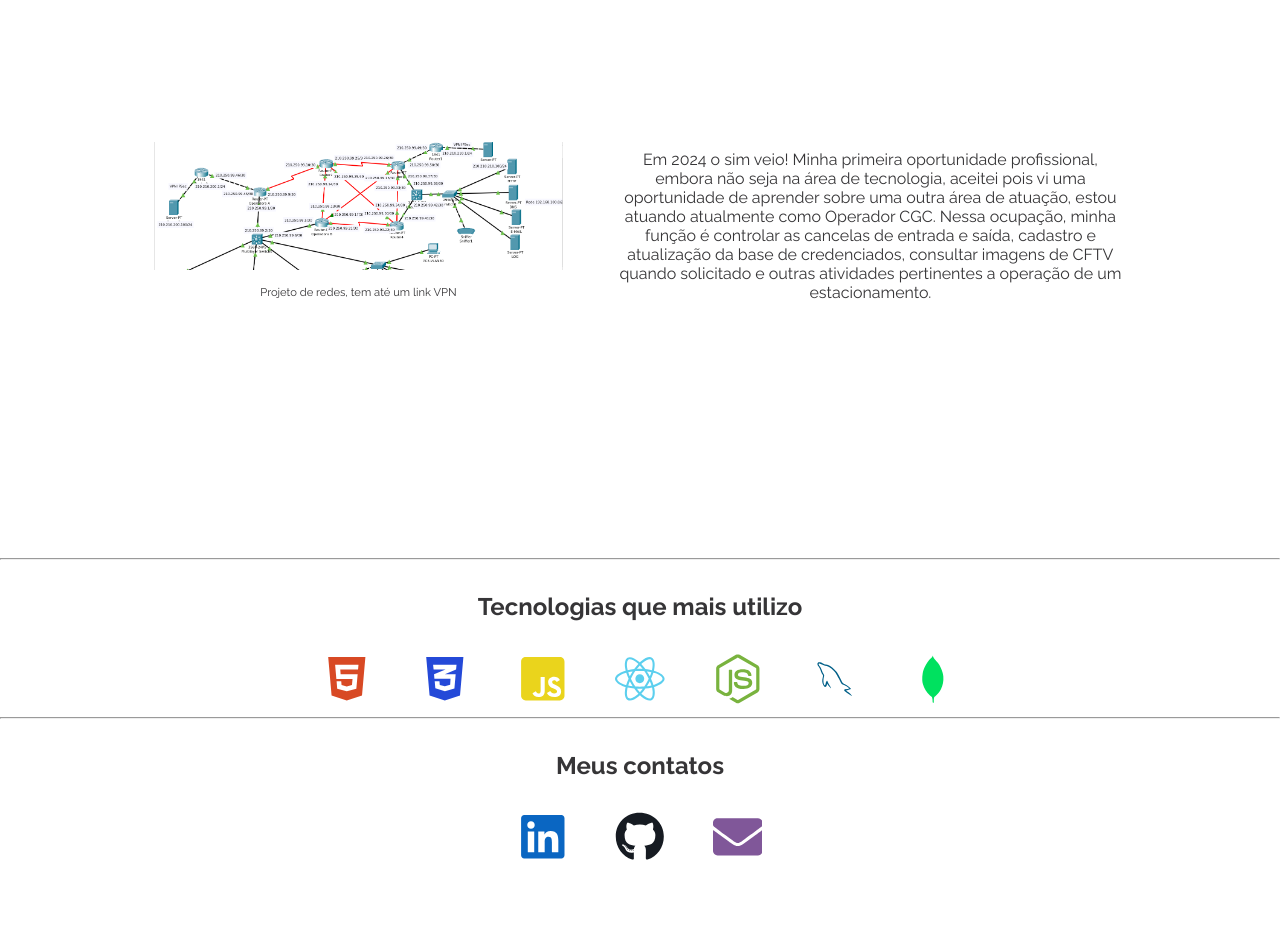
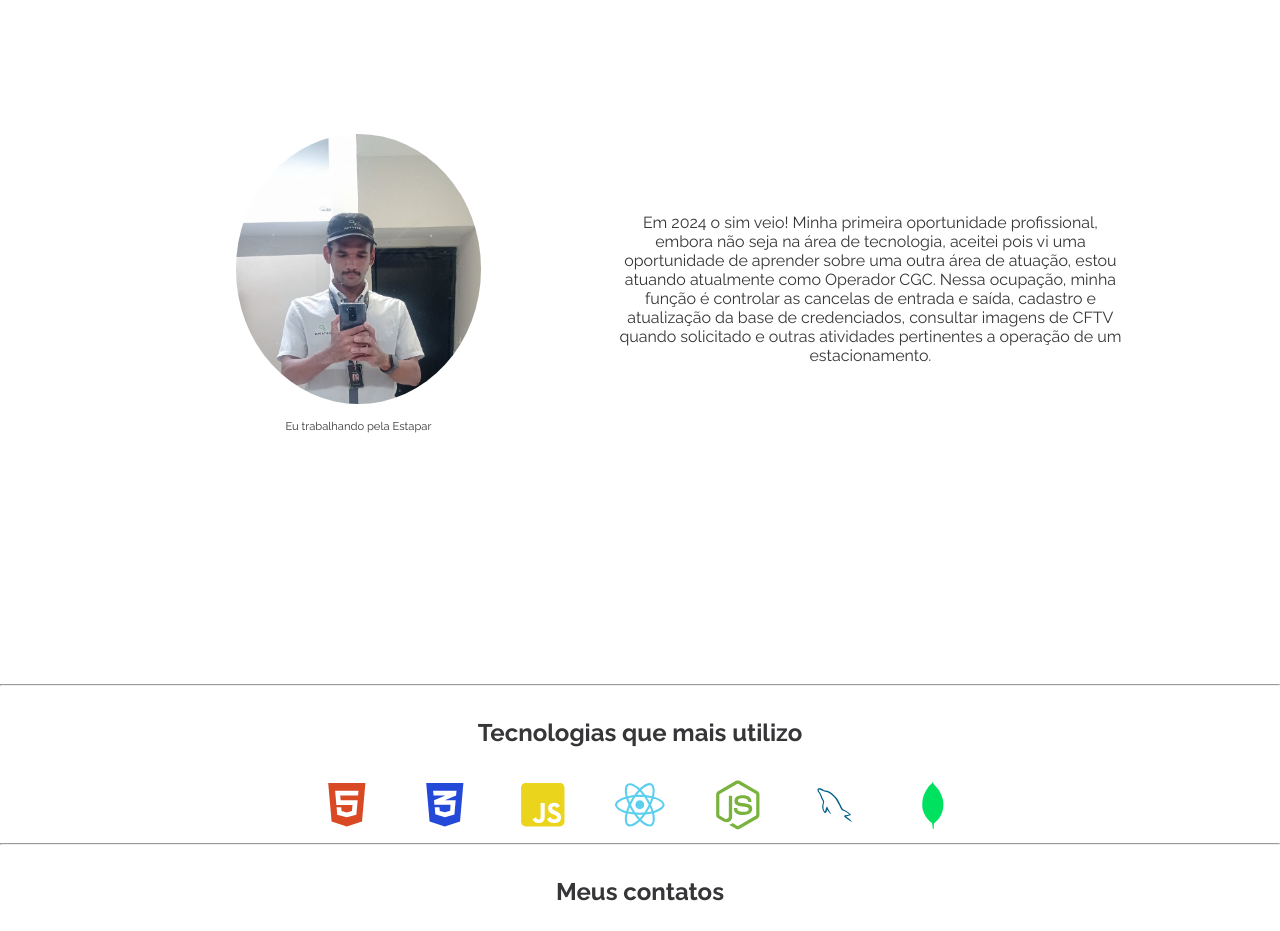
Before and after one commit to rafaelsisoares/portfolio, a React (Create React App) app: page /about in a window 1280 px wide. Shown: the part 2340-3271 px from the top of the page. Built offline with nearby package versions, Linux system fonts and the light colour scheme.

Commit message:
chore: atualizacao da foto

```diff
--- a/src/Pages/About.jsx
+++ b/src/Pages/About.jsx
@@ -104,8 +104,8 @@ export default function About() {
           className="history"
         >
           <div className="image">
-            <img src="images/projeto-de-redes.png" alt="Foto do projeto de redes" />
-            <p className="describe">Projeto de redes, tem até um link VPN</p>
+            <img src="images/me-at-estapar.jpeg" alt="Foto minha no meu emprego atual" className="my-image" />
+            <p className="describe">Eu trabalhando pela Estapar</p>
           </div>
           <article>
             <p>
```
Also changed, not shown: public/images/me-at-estapar.jpeg (added).
